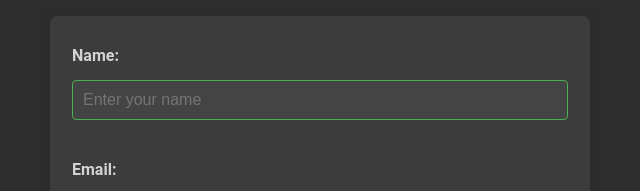
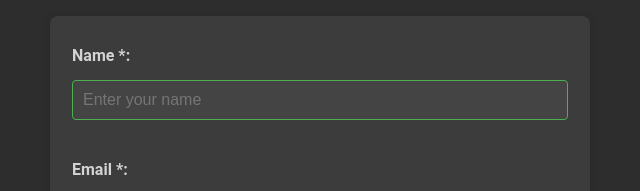
Before and after one commit to vitoriopaulo/web-form-project, a plain HTML site: page index.html in a window 1280 px wide. Shown: the part 162-353 px from the top of the page, 320-960 px from the left. Drawn offline with Linux system fonts and the light colour scheme.

Commit message:
Apllying * in required fields.

```diff
--- a/index.html
+++ b/index.html
@@ -13,11 +13,11 @@
     <br>
     <form id="survey-form" aria-label="Survey Form">
         <fieldset>
-            <label id="name-label" for="name">Name:</label>
+            <label id="name-label" for="name">Name *:</label>
             <input id="name" type="text" name="name" placeholder="Enter your name" required aria-label="Name">
         </fieldset>
         <fieldset>
-            <label id="email-label" for="email">Email:</label>
+            <label id="email-label" for="email">Email *:</label>
             <input id="email" type="email" name="email" placeholder="Enter your email" required aria-label="Email">
         </fieldset>
         <fieldset>
```
